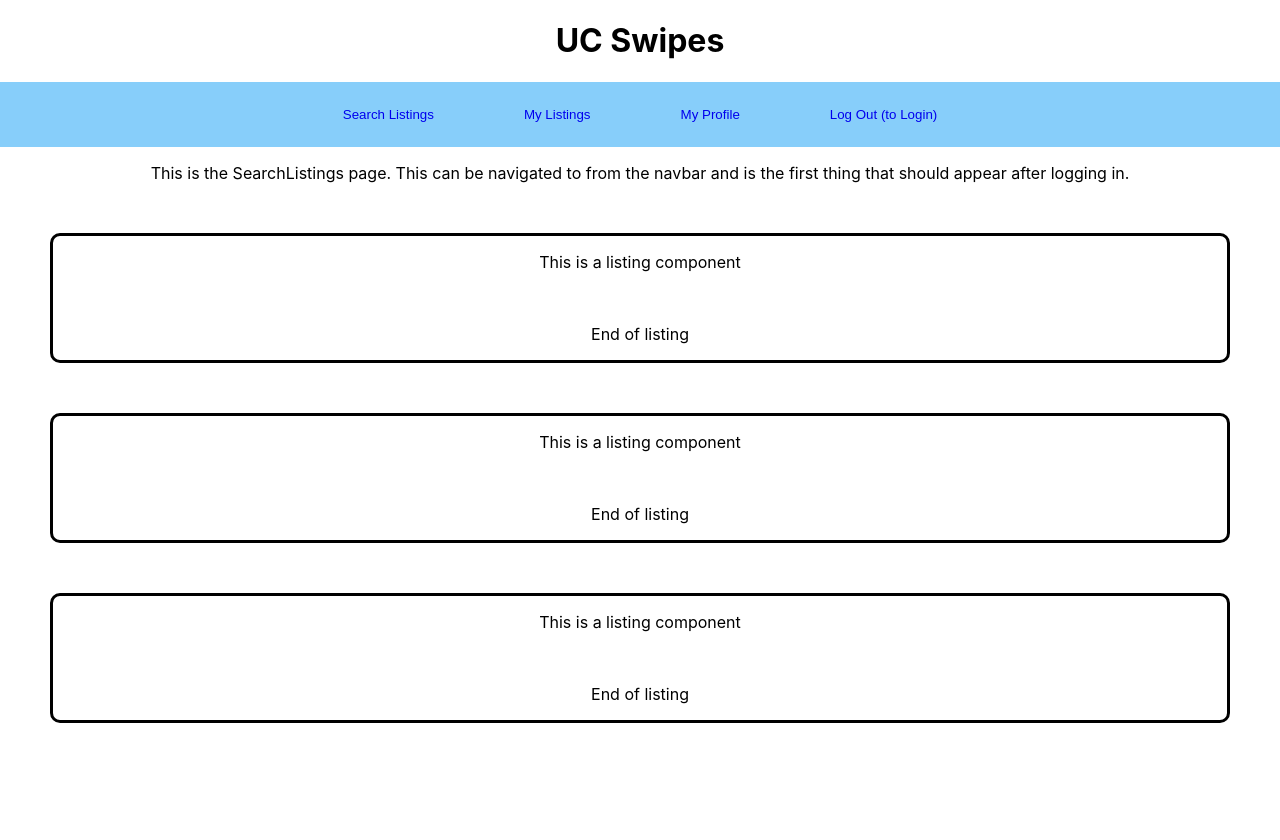
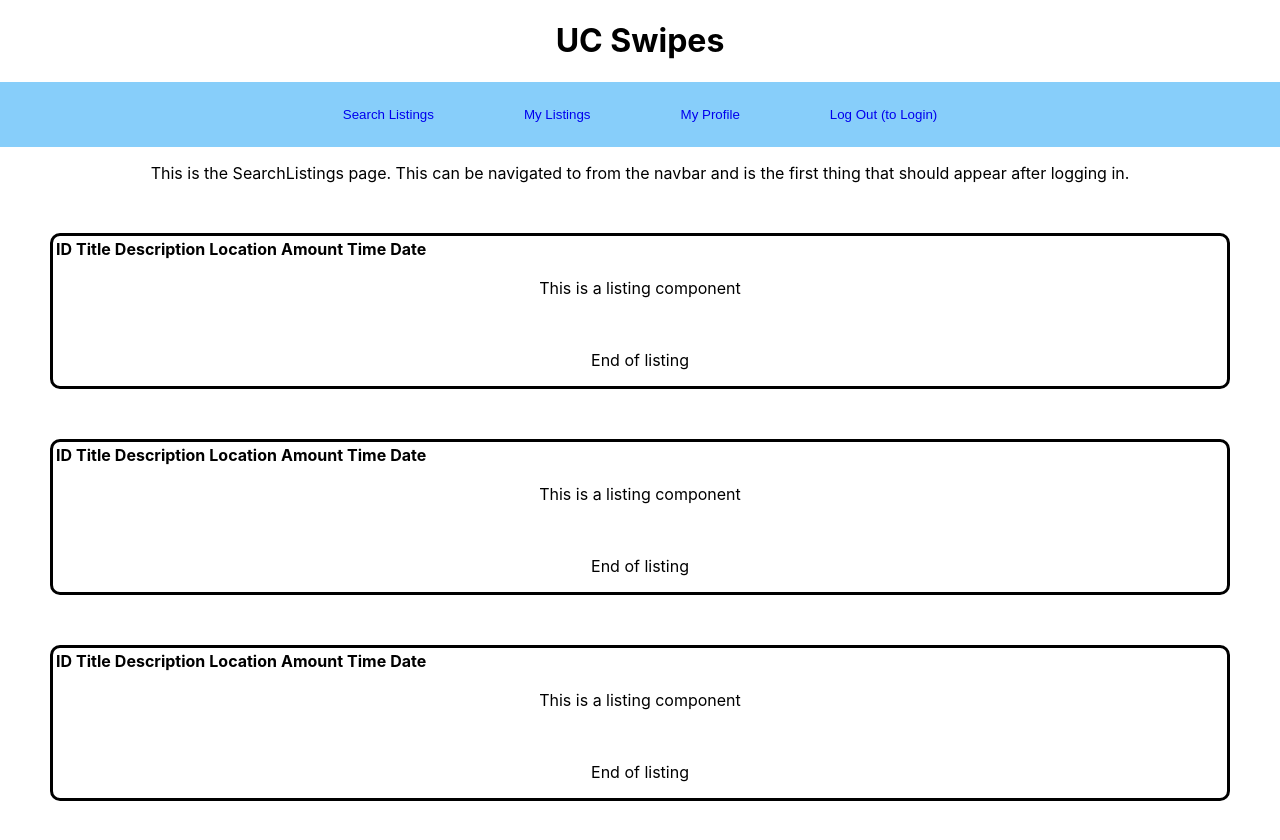
Before and after one commit to chloemaybrandon/UC-Swipes, a React (Create React App) app in the folder frontend/: page /search-listings in a window 1280 px wide. Shown: the top 840 px of the page. Before the commit the page ends 800 px from the top, so only its background shows below. Built offline with nearby package versions, Linux system fonts and the light colour scheme.

Commit message:
Initial Template for Posts

```diff
--- a/frontend/src/Components/listing.js
+++ b/frontend/src/Components/listing.js
@@ -1,11 +1,29 @@
 import '../CSS/listing.css';
+import {Link} from 'react-router-dom';
+import React, { useState } from "react";
 
 export const Listing = () => {
     return(
+        <React.Fragment>
         <div className='listing_div'>
+        <table>
+            <tr>
+                <th>ID</th>
+                <th>Title</th>
+                <th>Description</th>
+                <th>Location</th>
+                <th>Amount</th>
+                <th>Time</th>
+                <th>Date</th>
+            </tr>
+        </table>
             <p>This is a listing component</p>
             <br />
             <p>End of listing</p>
         </div>
+        </React.Fragment>
+
+
+
     )
 }
```
